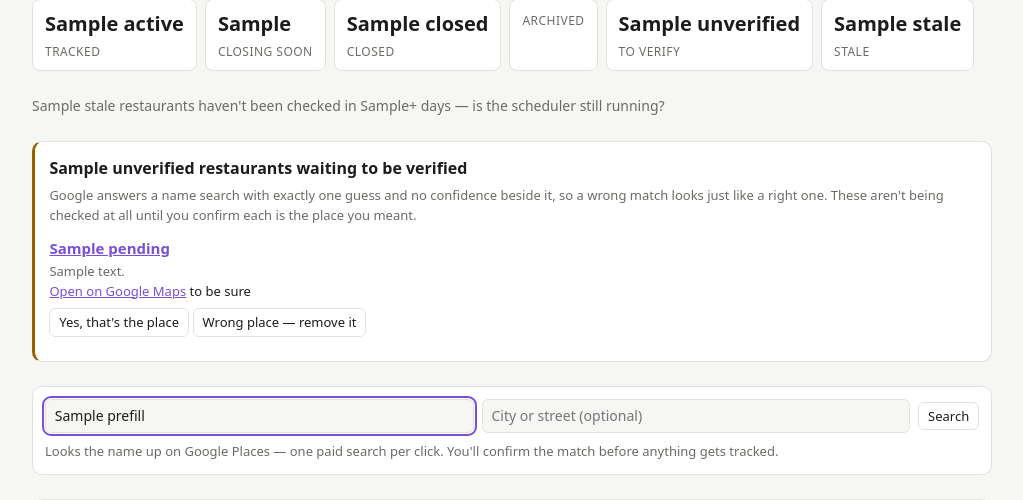
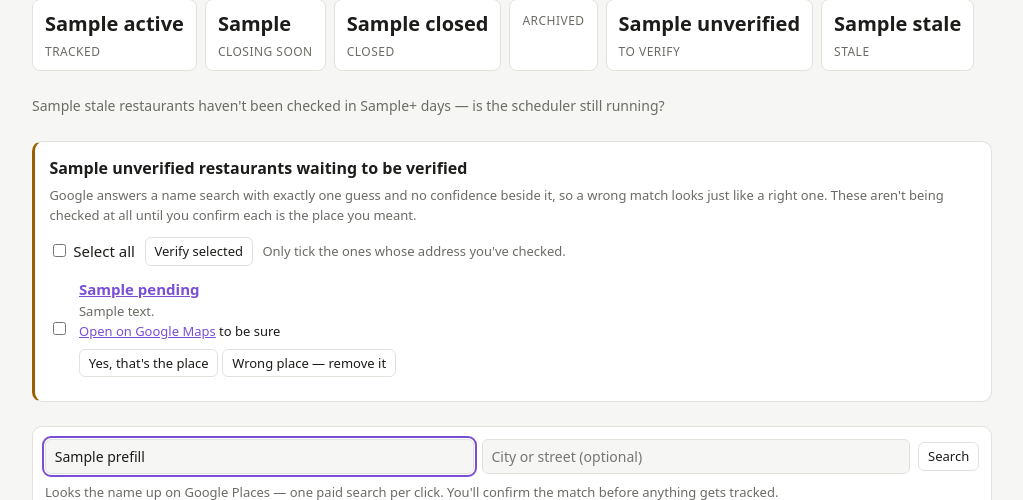
Before and after one commit to azhang1066/restaurant-watcher, a Flask app: template templates/index.html in a window 1280 px wide. Shown: the part 120-620 px from the top of the page, without its empty margins (128-1151 px from the left). Run offline with Flask 3, Linux system fonts and the light colour scheme; the template is opened without the code that fills it: most values are stand-ins (such as "Sample title", 1, 10 or a date in 2020).

Commit message:
Adding bulk verify

```diff
--- a/app.py
+++ b/app.py
@@ -9,6 +9,7 @@ file by hand. This serves:
                                  db.unarchive_restaurant for the caveat)
     /restaurant/<id>/verify      POST: confirm this is the right place
     /restaurant/<id>/reject      POST: it wasn't -- delete it and search again
+    /verify-selected             POST: verify every ticked row on the index
     /restaurant/<id>/check       POST: re-poll Places for this one, now
     /restaurant/<id>/delete      POST: stop watching it -- delete row + history
     /add                         POST: search Google Places for a name
@@ -75,7 +76,8 @@ from flask import (Flask, abort, flash, redirect, render_template, request,
 
 from db import (add_restaurant, check_history, delete_restaurant,
                 get_restaurant, get_restaurant_by_place_id, init_db,
-                list_restaurants, unarchive_restaurant, verify_restaurant)
+                list_restaurants, unarchive_restaurant, verify_restaurant,
+                verify_restaurants)
 from places_client import find_place_id, place_summary
 # The dashboard runs the same check the scheduler does rather than a second
 # implementation of it -- see main.check_one. main has no import-time work
@@ -457,6 +459,37 @@ def create_app():
               "include it.", "info")
         return _back_to(restaurant_id)
 
+    @app.post("/verify-selected")
+    def verify_selected():
+        """Yes, those are all the right places -- for every ticked row at once.
+
+        Only ever writes `verified_at`, through the same once-only UPDATE the
+        single-row route uses, so ids that are unknown, already verified or
+        just malformed are skipped rather than failing the batch. The count in
+        the flash is the number that actually changed, not the number posted.
+        """
+        _require_csrf()
+        ids = []
+        for raw in request.form.getlist("ids"):
+            try:
+                ids.append(int(raw))
+            except ValueError:
+                continue
+        if not ids:
+            flash("Tick at least one restaurant to verify.", "warn")
+            return redirect(url_for("index"))
+
+        changed = verify_restaurants(ids)
+        logger.info("Bulk-verified %d of %d selected restaurants (ids=%s)",
+                    changed, len(ids), sorted(set(ids)))
+        if changed:
+            flash(f"Verified {changed} restaurant{'s' if changed != 1 else ''}"
+                  " — the next check will include "
+                  f"{'them' if changed != 1 else 'it'}.", "info")
+        else:
+            flash("Those were already verified.", "info")
+        return redirect(url_for("index"))
+
     @app.post("/restaurant/<int:restaurant_id>/reject")
     def reject(restaurant_id):
         """No, wrong place. Delete the row and re-open the search.
--- a/db.py
+++ b/db.py
@@ -215,6 +215,24 @@ def verify_restaurant(restaurant_id):
     return changed > 0
 
 
+def verify_restaurants(restaurant_ids):
+    """Verify several rows in one transaction. Returns how many were newly
+    verified; ids that are unknown or already verified are skipped, exactly as
+    verify_restaurant() skips them one at a time."""
+    ids = [(i,) for i in restaurant_ids]
+    if not ids:
+        return 0
+    with get_conn() as conn:
+        changed = 0
+        for params in ids:
+            changed += conn.execute(
+                """UPDATE restaurants SET verified_at = CURRENT_TIMESTAMP
+                   WHERE id = ? AND verified_at IS NULL""",
+                params,
+            ).rowcount
+    return changed
+
+
 def delete_restaurant(restaurant_id):
     """Remove a restaurant and everything logged about it. Returns True if a
     row went, False if there was no such restaurant.
--- a/templates/base.html
+++ b/templates/base.html
@@ -98,6 +98,10 @@
     .pending ul { list-style: none; margin: .75rem 0 0; padding: 0; }
     .pending li { padding: .6rem 0; border-top: 1px solid var(--line); }
     .pending li:first-child { border-top: 0; padding-top: 0; }
+    .pending li { display: grid; grid-template-columns: auto 1fr; column-gap: .6rem; }
+    .pending li > :not(input.pick) { grid-column: 2; }
+    .pending li > input.pick { grid-row: 1 / span 4; margin-top: .3rem; }
+    .pending form.bulk { display: flex; flex-wrap: wrap; align-items: center; gap: .6rem; margin: .75rem 0 0; }
     .summary-text { margin: .2rem 0 0; max-width: 34rem; }
     @media (max-width: 40rem) {
       th, td { padding: .5rem .6rem; }
--- a/templates/index.html
+++ b/templates/index.html
@@ -32,9 +32,21 @@
         beside it, so a wrong match looks just like a right one. These aren't
         being checked at all until you confirm each is the place you meant.
       </p>
+      {#- The checkboxes sit in the list below and join this form through their
+          `form` attribute: nesting it around the list would nest it around
+          each row's own verify/reject forms, which HTML doesn't allow. -#}
+      <form id="bulk-verify" class="bulk" method="post"
+            action="{{ url_for('verify_selected') }}">
+        <input type="hidden" name="csrf_token" value="{{ csrf_token() }}">
+        <label><input type="checkbox" id="select-all"> Select all</label>
+        <button class="action" type="submit">Verify selected</button>
+        <span class="muted small">Only tick the ones whose address you've checked.</span>
+      </form>
       <ul>
         {% for r in pending %}
           <li>
+            <input type="checkbox" name="ids" value="{{ r.id }}" form="bulk-verify"
+                   class="pick" aria-label="Select {{ r.name }}">
             <a class="name" href="{{ url_for('detail', restaurant_id=r.id) }}">{{ r.name }}</a>
             {% if r.address %}<div class="muted small">{{ r.address }}</div>{% endif %}
             {% if r.maps_url %}
@@ -46,6 +58,22 @@
         {% endfor %}
       </ul>
     </div>
+    <script>
+      (function () {
+        var all = document.getElementById("select-all");
+        var form = document.getElementById("bulk-verify");
+        var picks = document.querySelectorAll("input.pick");
+        all.addEventListener("change", function () {
+          picks.forEach(function (p) { p.checked = all.checked; });
+        });
+        form.addEventListener("submit", function (e) {
+          var n = document.querySelectorAll("input.pick:checked").length;
+          if (n && !confirm("Confirm that " + n + " restaurant" + (n === 1 ? " is" : "s are") + " the right place?")) {
+            e.preventDefault();
+          }
+        });
+      })();
+    </script>
   {% endif %}
 
   {#- The one form on this site that costs money, so it says so, and it
```
Also changed, not shown: Restaurant_Watcher_Plan.md (+12 -24 lines), tests/test_app.py (+86 -0 lines).
